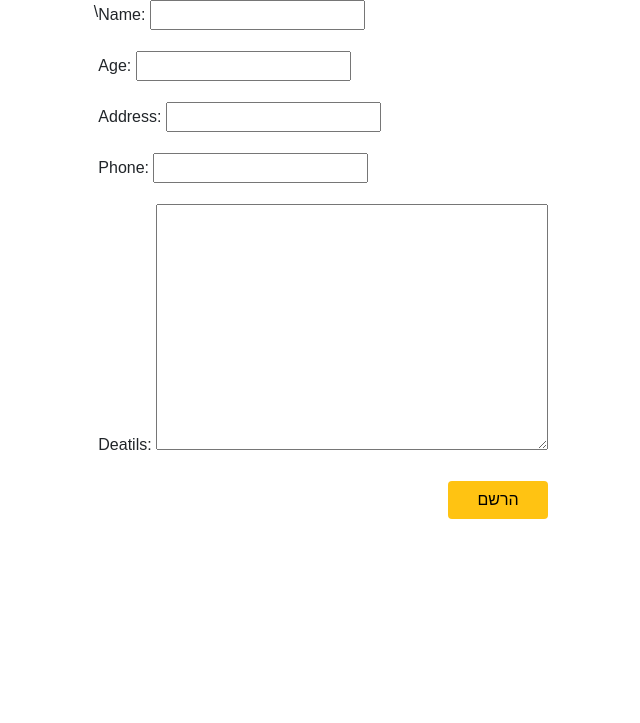
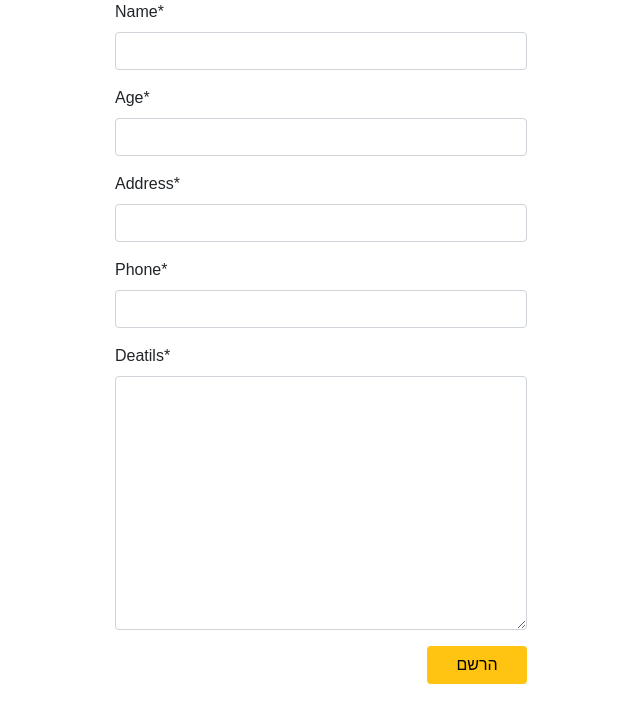
Before and after one commit to linoy1/web20, a Django app: page /create_loenly in a window 1280 px wide. Shown: the top 723 px of the page, without its empty margins (319-959 px from the left). Run offline with Django 3.2, Linux system fonts and the light colour scheme; a user stored in the database is signed in; parts of the project's set-up code (start-up, migrations or seed data) failed here and were passed over; some libraries are stand-ins or nearby versions.

Commit message:
added the form style

```diff
--- a/elder_gurder_proj/elder_gurder_service/templates/lonelypeople_form.html
+++ b/elder_gurder_proj/elder_gurder_service/templates/lonelypeople_form.html
@@ -18,12 +18,12 @@
 </head>
 
 <body>
-
+    {% load crispy_forms_tags %}
     <div class="container">
-        <div class="d-flex justify-content-center h-100">\
+        <div class="d-flex justify-content-center h-100">
             <form  method="POST" action="create_loenly">
                 {% csrf_token %}
-                {{ form.as_p }}
+                {{ form|crispy }}
 
                 <div class="form-group">
                     <input type="submit" value="הרשם" class=" btn float-right login_btn">
```
